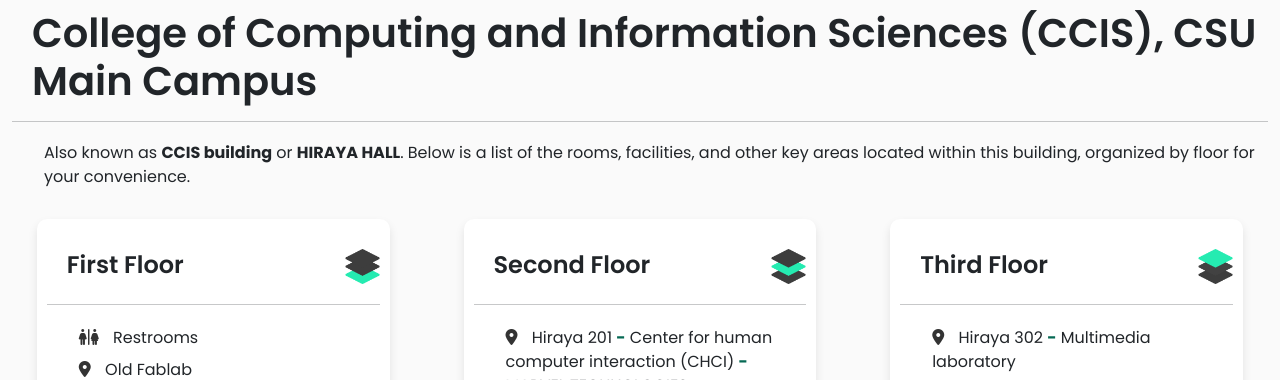
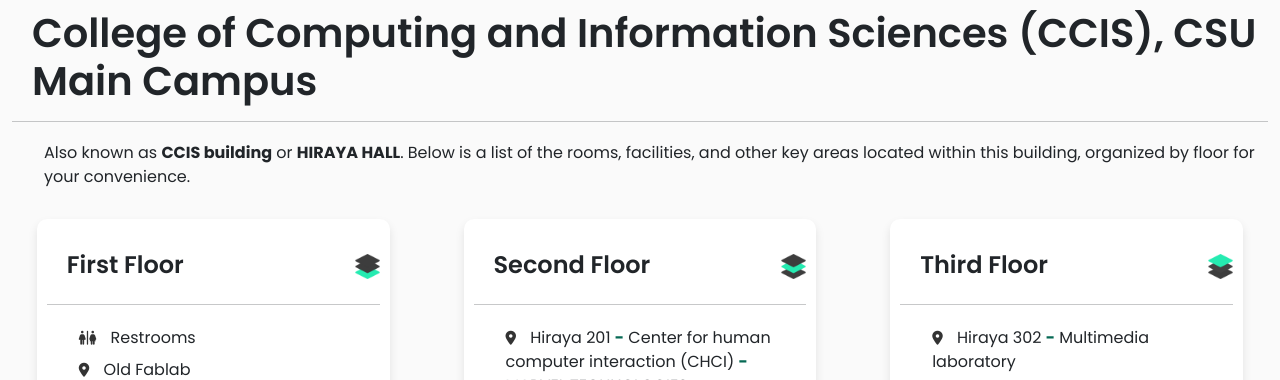
Before and after one commit to Ashina22/capstone-web, a plain HTML site: page maps2/ccis.html in a window 1280 px wide. Shown: the part 572-952 px from the top of the page. Drawn offline with Linux system fonts and the light colour scheme.

Commit message:
css and ccis

```diff
--- a/maps2/ccis.html
+++ b/maps2/ccis.html
@@ -45,7 +45,7 @@
         <div class="header"></div>
         <div class="title-row">
           <h4>First Floor</h4>
-          <img src="img/layer1.png" alt="Info" width="35" height="35">
+          <img src="img/layer1.png" alt="Info">
         </div>
         <hr>
         <div class="info">
@@ -66,7 +66,7 @@
         <div class="header"></div>
         <div class="title-row">
           <h4>Second Floor</h4>
-          <img src="img/layer2.png" alt="Info" width="35" height="35">
+          <img src="img/layer2.png" alt="Info">
         </div>
         <hr>
         <div class="info">
@@ -97,7 +97,7 @@
         <div class="header"></div>
         <div class="title-row">
           <h4>Third Floor</h4>
-          <img src="img/layer3.png" alt="Info" width="35" height="35">
+          <img src="img/layer3.png" alt="Info">
         </div>
         <hr>
         <div class="info">
--- a/maps2/css/markers.css
+++ b/maps2/css/markers.css
@@ -51,7 +51,7 @@ p{
 .info i {
   margin-right: 10px; /* Space between icon and text */
   color: #333333; /* Optional: Adjust icon color */
-  font-size: 16px; /* Adjust icon size */
+  font-size: 14px; /* Adjust icon size */
 }
 
 h4 {
@@ -109,4 +109,6 @@ h2{
 
 img {
   margin-left: 4%;
+  height: 25px;
+  width: 25px;
 }
```
